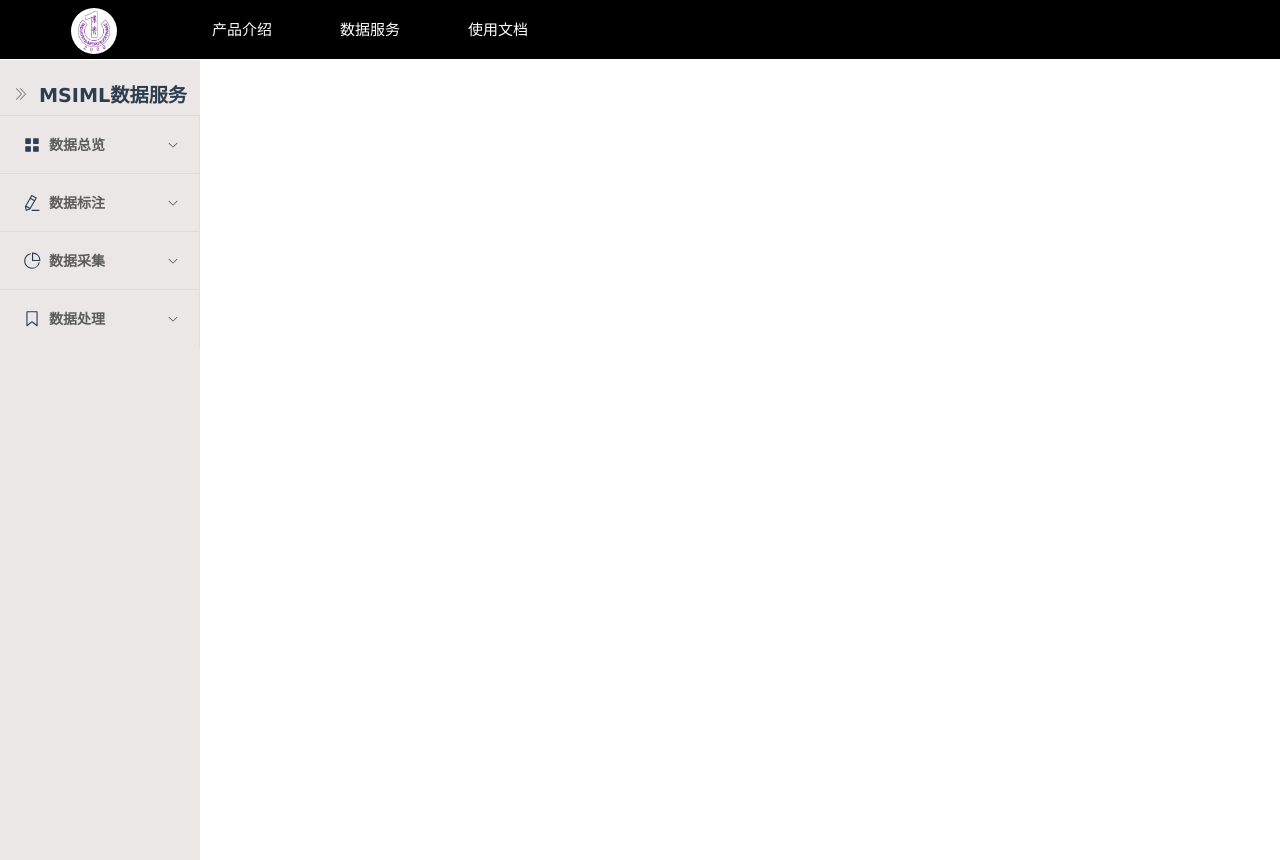
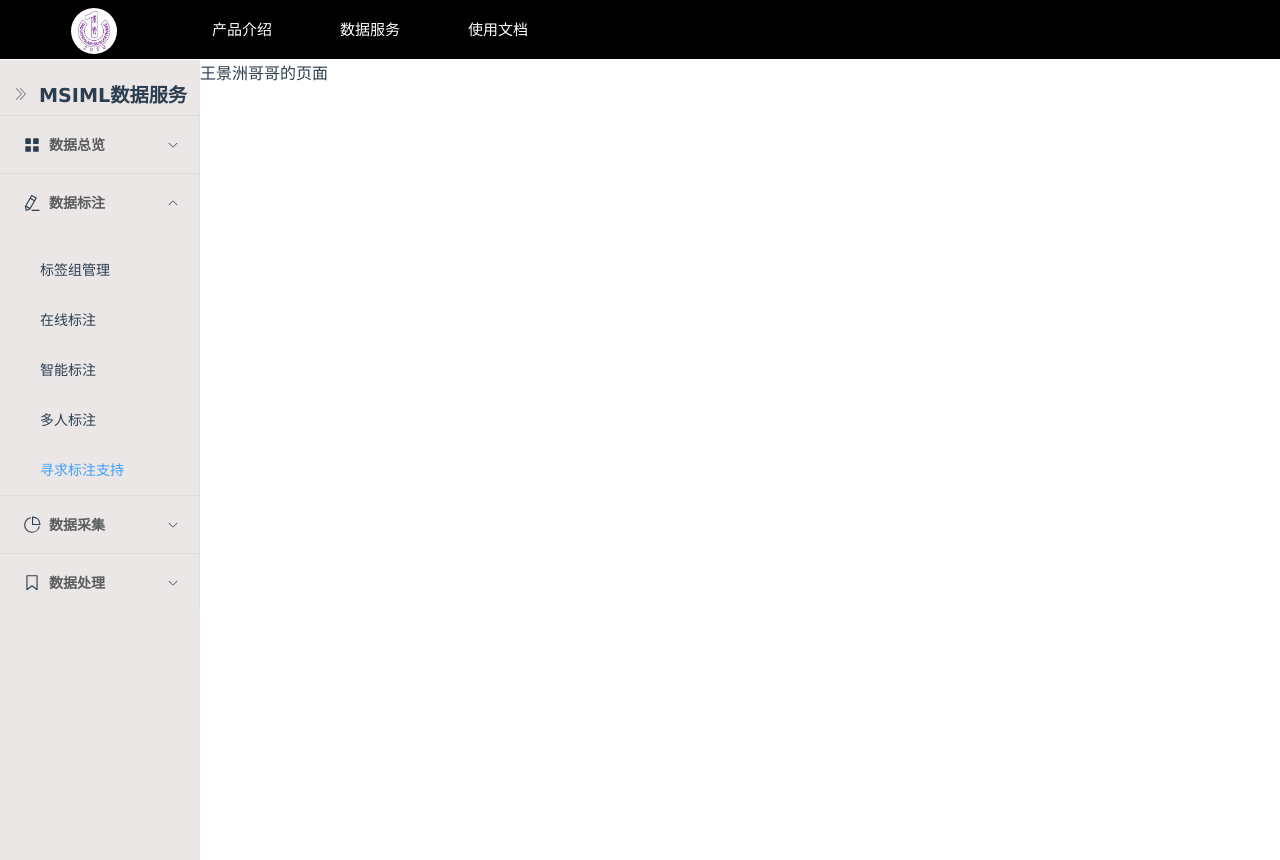
Before and after one commit to Elgce/BML_hw, a Vue app: page /#/index/manage/dataset/text/taggroup in a window 1280 px wide. Built offline with nearby package versions, Linux system fonts and the light colour scheme.

Commit message:
开了标签组TagGroup路由

```diff
--- a/src/components/index.vue
+++ b/src/components/index.vue
@@ -66,7 +66,7 @@
             <el-menu-item index="/index/manage/dataset/pic/addtag">在线标注</el-menu-item>
             <el-menu-item index="/index/manage/dataset/video/addtag">智能标注</el-menu-item>
             <el-menu-item index="/index/manage/dataset/text/addtag">多人标注</el-menu-item>
-            <el-menu-item index="2-5">寻求标注支持</el-menu-item>
+            <el-menu-item index="/index/manage/dataset/text/taggroup">寻求标注支持</el-menu-item>
           </el-menu-item-group>
         </el-sub-menu>
         <el-divider />
--- a/src/components/pages/AddTagGroup.vue
+++ b/src/components/pages/AddTagGroup.vue
@@ -178,18 +178,10 @@ import { ref } from "vue"
         top:80px;
         right:40px;
     }
-    #tag_name_input
-    {
-
-    }
     #highlight
     {
         color:red;
         font-weight:900;
-    }
-    #tag_description
-    {
-
     }
     #dialog_divider
     {
--- /dev/null
+++ b/src/components/pages/TagGroup.vue
@@ -0,0 +1,12 @@
+<template>
+    <span>王景洲哥哥的页面</span>
+</template>
+
+<script>
+export default{
+    name: 'TagGroup',
+}
+</script>
+
+<style scoped>
+</style>
--- a/src/router.js
+++ b/src/router.js
@@ -57,6 +57,12 @@ const routes = [
                 component: () => import('./components/pages/TxtTag.vue'),
                 name: '添加文本标签',
                 meta: {title:'添加文本标签'}
+            },
+            {
+                path: '/index/manage/dataset/text/taggroup',
+                component: () => import('./components/pages/TagGroup.vue'),
+                name: '添加标签组',
+                meta: {title:'添加标签组'}
             }
         ]
     }
```
